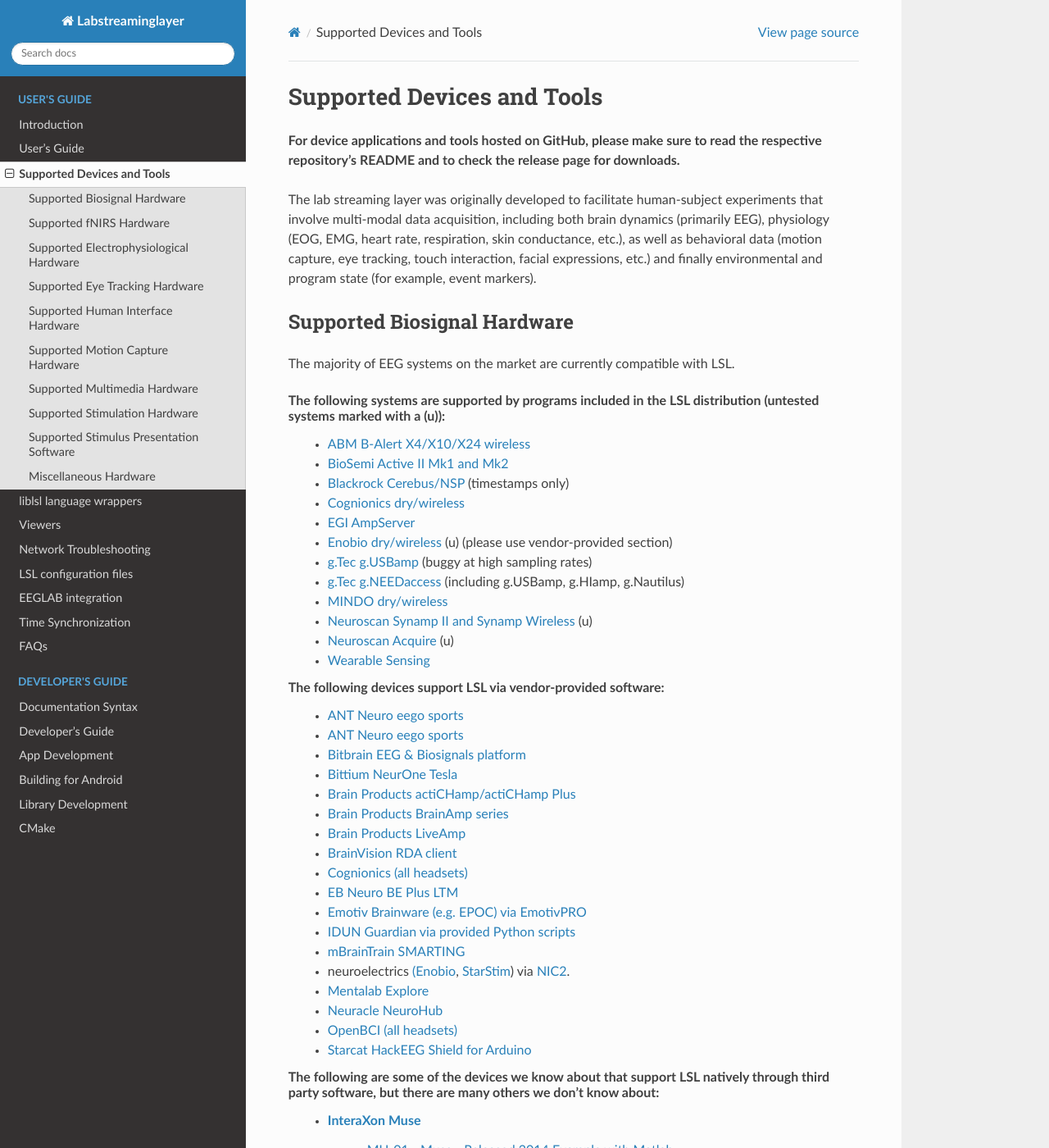
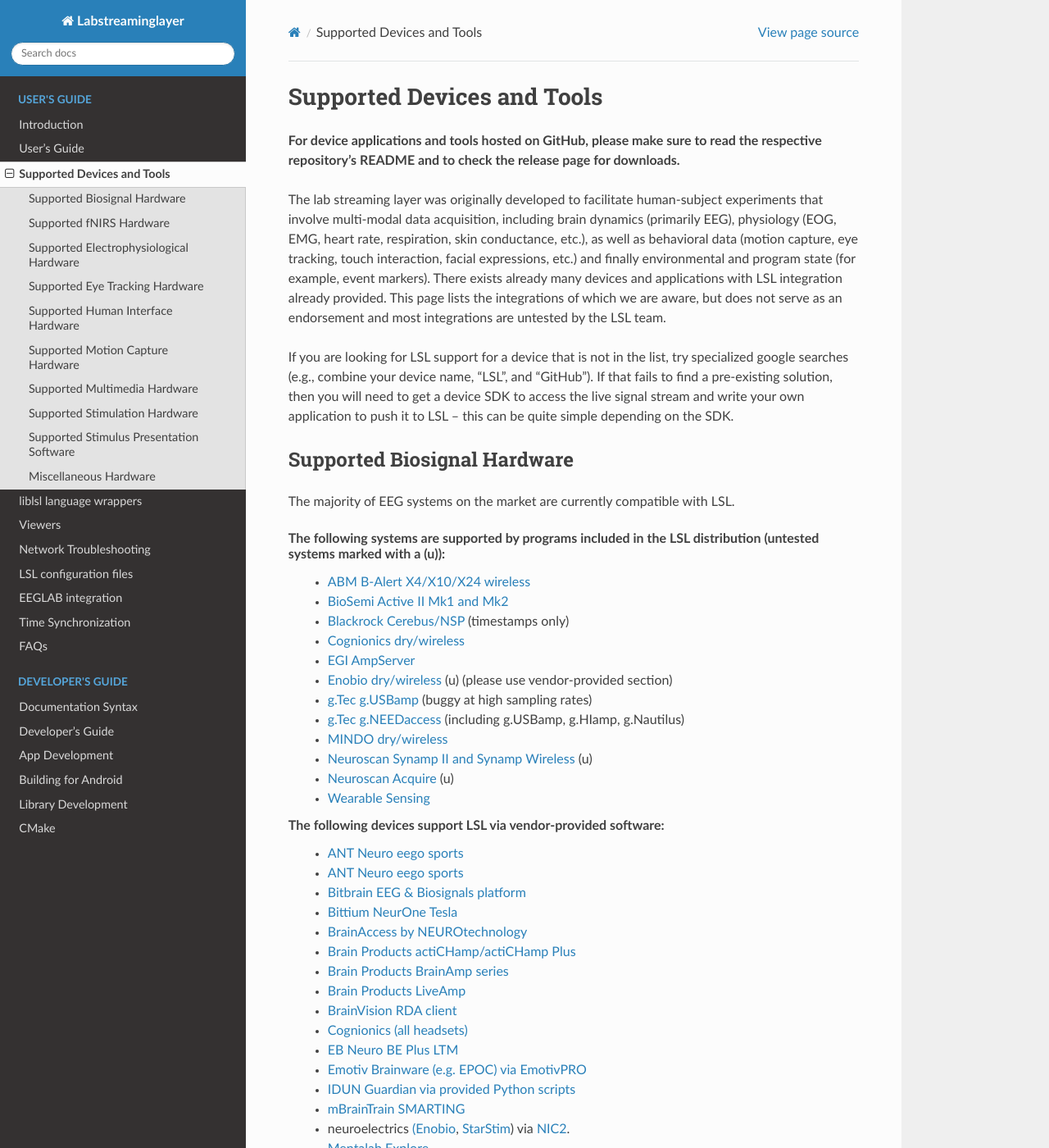
Before and after one commit to sccn/labstreaminglayer, a Sphinx documentation site: the page built from docs/info/supported_devices.rst, in a window 1280 px wide and 1400 px high. Shown: the whole window at 82% size. Built offline with Sphinx 7.4.7 and the Read the Docs theme 3.1.0, drawn with Linux system fonts in a browser that asks for light colours.

Commit message:
Update supported_devices.rst to add BrainAccess by NEUROtechnology

```diff
--- a/docs/info/supported_devices.rst
+++ b/docs/info/supported_devices.rst
@@ -3,7 +3,9 @@
 
 **For device applications and tools hosted on GitHub, please make sure to read the respective repository's README and to check the release page for downloads.**
 
-The lab streaming layer was originally developed to facilitate human-subject experiments that involve multi-modal data acquisition, including both brain dynamics (primarily EEG), physiology (EOG, EMG, heart rate, respiration, skin conductance, etc.), as well as behavioral data (motion capture, eye tracking, touch interaction, facial expressions, etc.) and finally environmental and program state (for example, event markers).
+The lab streaming layer was originally developed to facilitate human-subject experiments that involve multi-modal data acquisition, including brain dynamics (primarily EEG), physiology (EOG, EMG, heart rate, respiration, skin conductance, etc.), as well as behavioral data (motion capture, eye tracking, touch interaction, facial expressions, etc.) and finally environmental and program state (for example, event markers). There exists already many devices and applications with LSL integration already provided. This page lists the integrations of which we are aware, but does not serve as an endorsement and most integrations are untested by the LSL team.
+
+If you are looking for LSL support for a device that is not in the list, try specialized google searches (e.g., combine your device name, "LSL", and "GitHub"). If that fails to find a pre-existing solution, then you will need to get a device SDK to access the live signal stream and write your own application to push it to LSL -- this can be quite simple depending on the SDK.
 
 Supported Biosignal Hardware
 ****************************
@@ -29,6 +31,7 @@
   * `ANT Neuro eego sports <https://www.ant-neuro.com/products/eego_mylab/software_features>`__
   * `Bitbrain EEG & Biosignals platform <https://www.bitbrain.com/neurotechnology-products/software/programming-tools>`__
   * `Bittium NeurOne Tesla <https://www.bittium.com/medical/support>`__
+  * `BrainAccess by NEUROtechnology <https://www.brainaccess.ai>`__
   * `Brain Products actiCHamp/actiCHamp Plus <https://github.com/brain-products/LSL-actiCHamp>`__
   * `Brain Products BrainAmp series <https://github.com/brain-products/LSL-BrainAmpSeries>`__
   * `Brain Products LiveAmp <https://github.com/brain-products/LSL-LiveAmp/>`__
```
